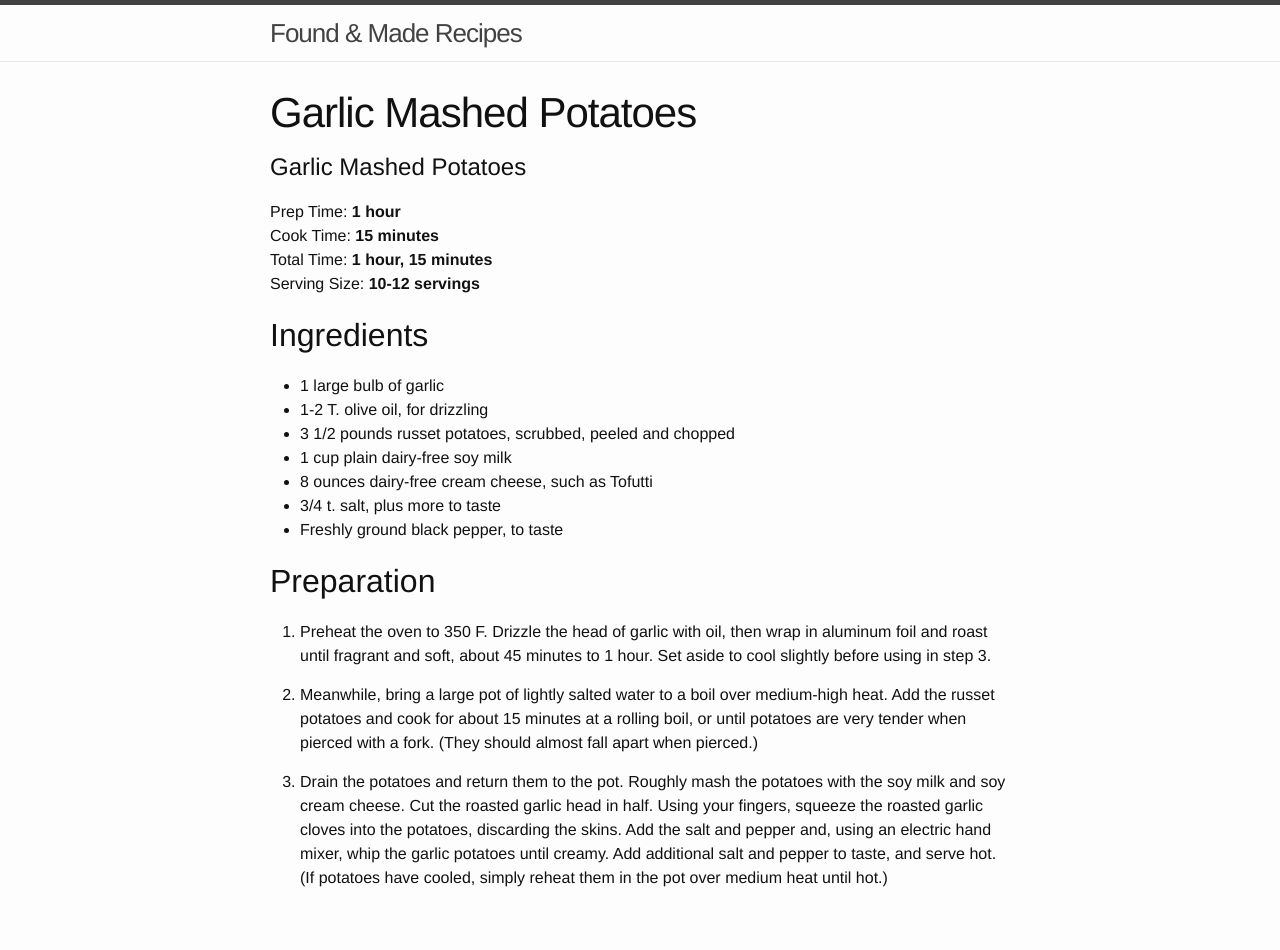
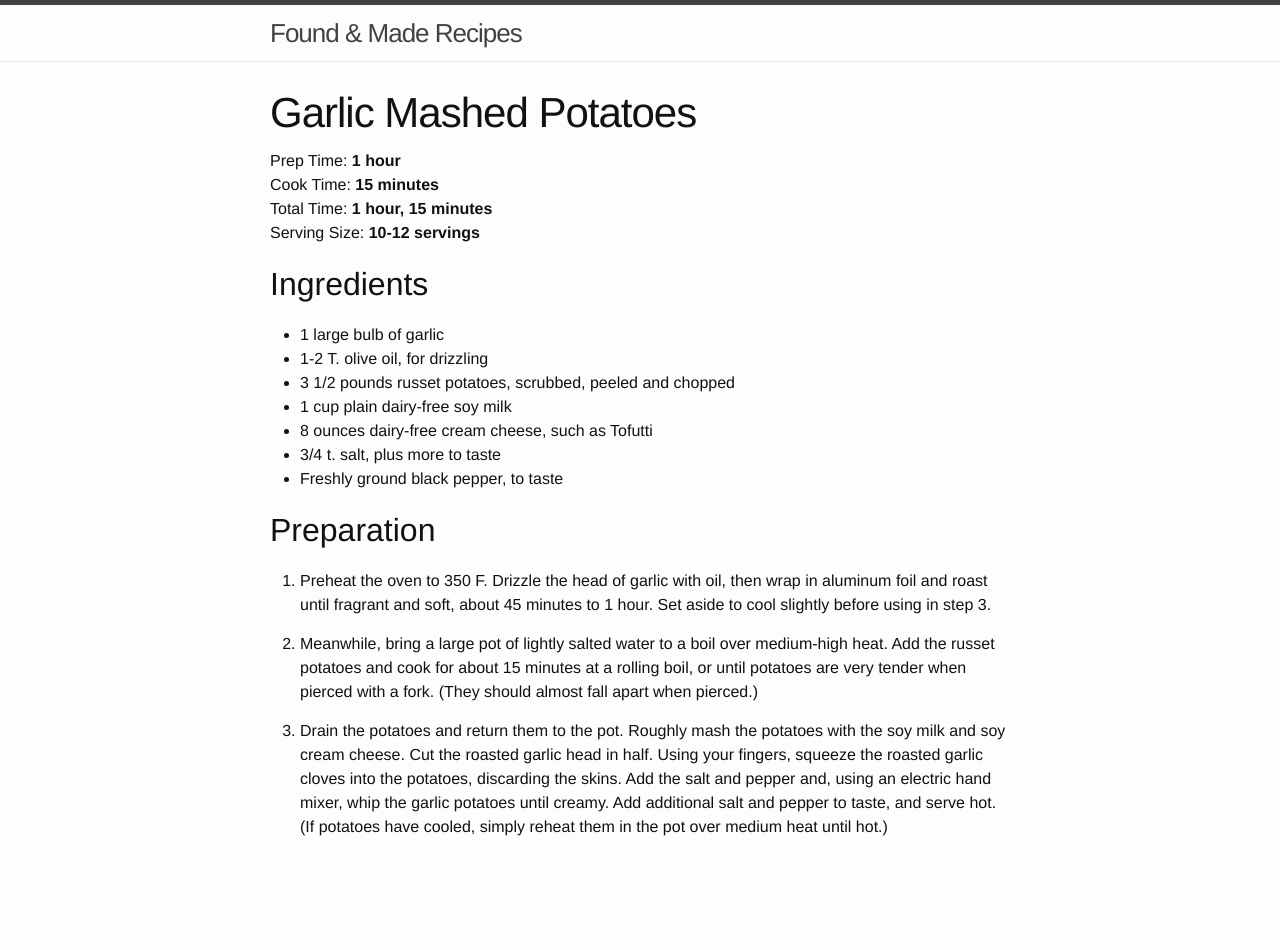
Before and after one commit to okayjeffrey/vegan-recipes, a Jekyll site: the page built from _posts/2013-12-16-garlic-mashed-potatoes.md, in a window 1280 px wide. Built offline with Jekyll 4.4.1, drawn with Linux system fonts in a browser that asks for light colours; after the commit the page ends 900 px from its top, so only the background shows below that.

Commit message:
Update 2013-12-16-garlic-mashed-potatoes.md

```diff
--- a/_posts/2013-12-16-garlic-mashed-potatoes.md
+++ b/_posts/2013-12-16-garlic-mashed-potatoes.md
@@ -2,10 +2,8 @@
 layout: post
 title:  "Garlic Mashed Potatoes"
 categories: recipe veggy
+serving-size:
 ---
-
-# Garlic Mashed Potatoes
-
 Prep Time: **1 hour** <br>
 Cook Time: **15 minutes** <br>
 Total Time: **1 hour, 15 minutes** <br>
```
